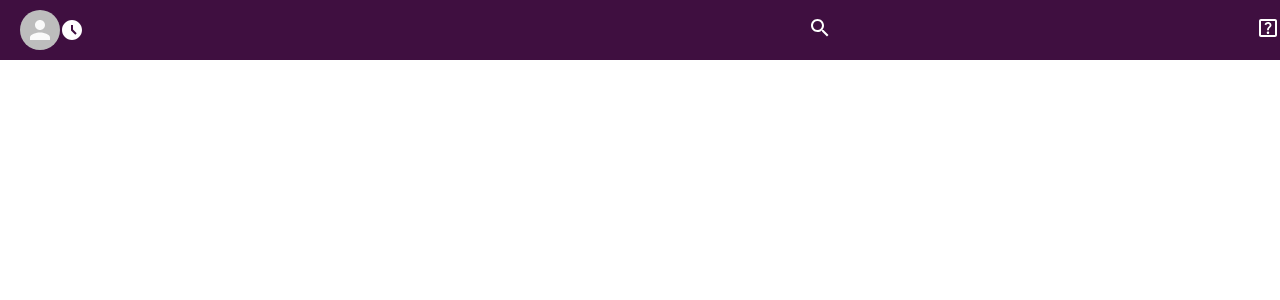
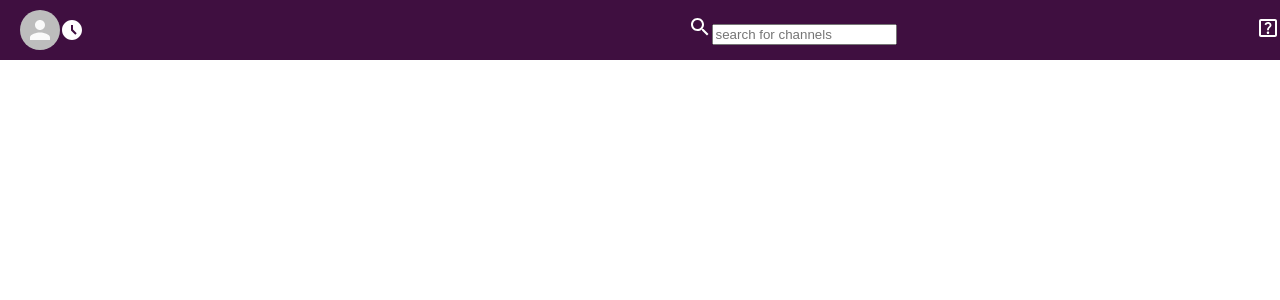
Before and after one commit to omaranBazna/slack-clone, a React (Create React App) app: page / in a window 1280 px wide. Shown: the top 300 px of the page. Built offline with nearby package versions, Linux system fonts and the light colour scheme.

Commit message:
add search input

```diff
--- a/src/components/Header.js
+++ b/src/components/Header.js
@@ -14,6 +14,7 @@ const Header = () => {
       </div>
       <div className="header-search">
         <SearchIcon />
+        <input type="text" placeholder="search for channels" />
       </div>
       <div className="header-right">
         <HelpCenterOutlinedIcon />
```
